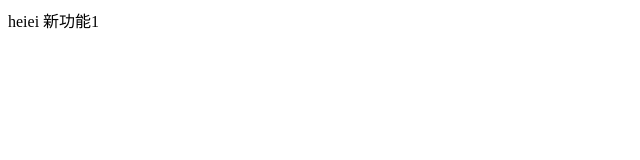
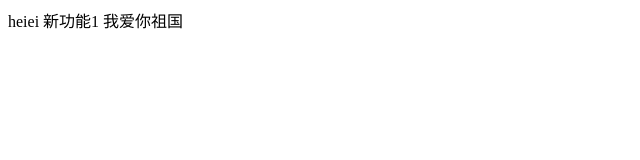
Before and after one commit to fanmeijuan/test-2, a plain HTML site: page index.html in a window 1280 px wide. Shown: the whole page, without its empty margins (0-640 px from the left). Drawn offline with Linux system fonts and the light colour scheme.

Commit message:
新添加了一句祖国的话

```diff
--- a/index.html
+++ b/index.html
@@ -7,5 +7,6 @@
 <body>
 <h>heiei</h>
 新功能1
+我爱你祖国
 </body>
 </html>
```
